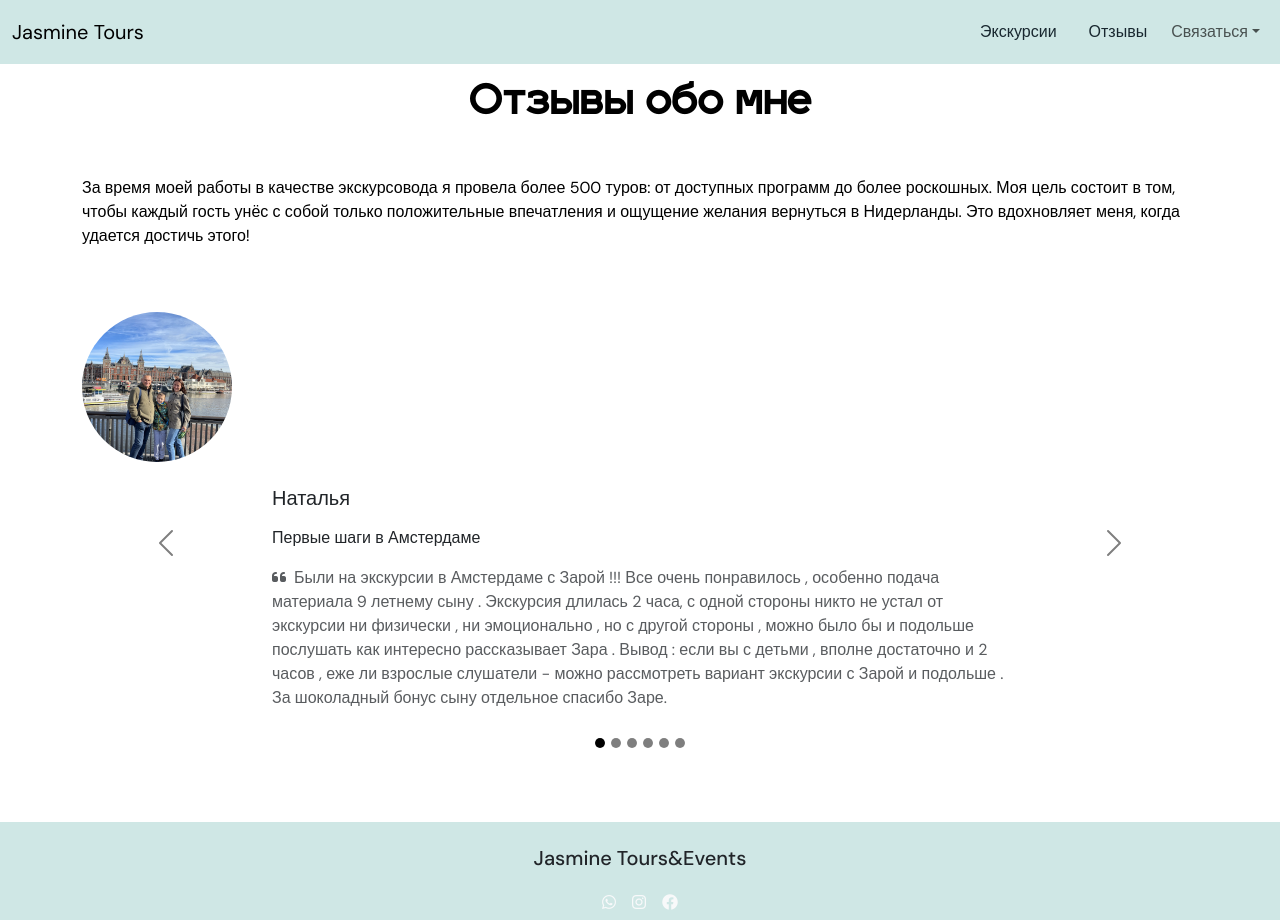
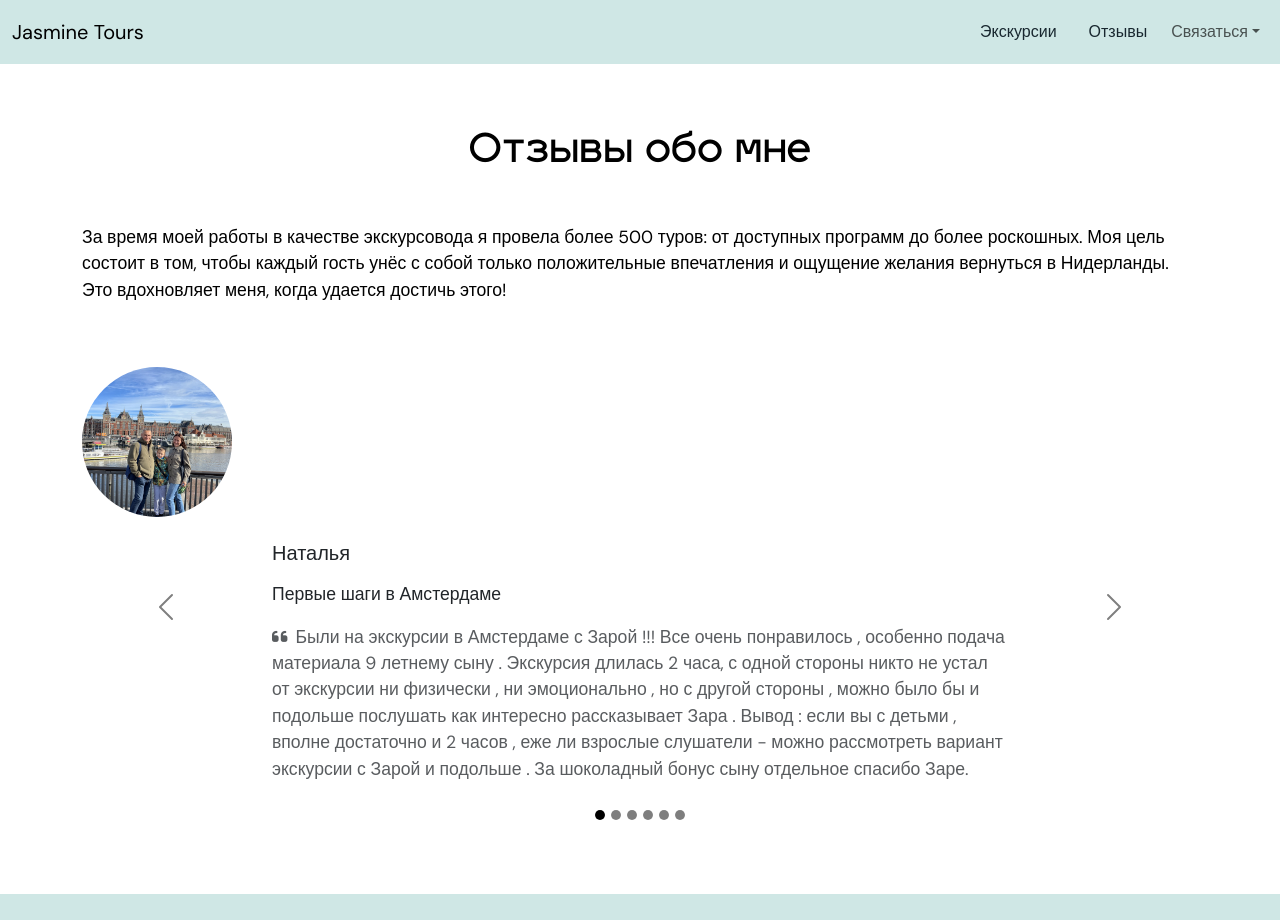
Before and after one commit to anisa07/jasmine-tours, a React (Create React App) app: page /reviews in a window 1280 px wide. Shown: the top 920 px of the page. Built offline with nearby package versions, Linux system fonts and the light colour scheme.

Commit message:
text design

```diff
--- a/src/components/Feedback.js
+++ b/src/components/Feedback.js
@@ -7,10 +7,11 @@ function Feedback({ feedbackData }) {
     <Container className="client pt-3 pb-5">
       <Row>
         <Col className="mb-5">
-          <h1 className="fw-bold text-black text-center mb-5">
-            Отзывы обо мне
-          </h1>
-          <p className="p-text text-black text-left">
+          <h1 className="text-black text-center m-5">Отзывы обо мне</h1>
+          <p
+            style={{ fontSize: "1.1em" }}
+            className="p-text text-black text-left"
+          >
             За время моей работы в качестве экскурсовода я провела более 500
             туров: от доступных программ до более роскошных. Моя цель состоит в
             том, чтобы каждый гость унёс с собой только положительные
@@ -31,8 +32,8 @@ function Feedback({ feedbackData }) {
             <Row className="d-flex justify-content-center">
               <Col lg={8}>
                 <h5 className="mb-3">{item.name}</h5>
-                <p>{item.tour}</p>
-                <p className="text-muted">
+                <p style={{ fontSize: "1.1em" }}>{item.tour}</p>
+                <p style={{ fontSize: "1.1em" }} className="text-muted">
                   <i className="fas fa-quote-left pe-2"></i>
                   {item.feedback}
                 </p>
--- a/src/components/Footer.js
+++ b/src/components/Footer.js
@@ -20,7 +20,7 @@ function Footer() {
               href="https://wa.me/c/31642221525"
               target="_blank"
               rel="noopener noreferrer"
-              className="text-light mr-2"
+              className="mr-2"
             >
               <i className="fa-brands fa-whatsapp icon-margin m-2"></i>
             </a>
@@ -28,7 +28,7 @@ function Footer() {
               href="https://www.instagram.com/jasmine.tours.amsterdam/"
               target="_blank"
               rel="noopener noreferrer"
-              className="text-light mr-2"
+              className="mr-2"
             >
               <i className="fa-brands fa-instagram icon-margin m-2"></i>
             </a>
@@ -36,7 +36,6 @@ function Footer() {
               href="https://www.facebook.com/zerifegulieva/"
               target="_blank"
               rel="noopener noreferrer"
-              className="text-light"
             >
               <i className="fa-brands fa-facebook icon-margin m-2"></i>
             </a>
--- a/src/routes/Excursions.js
+++ b/src/routes/Excursions.js
@@ -18,8 +18,8 @@ const Excursions = () => {
     >
       <Container>
         <div className="d-flex flex-column align-items-center mt-5">
-          <h1 className="mb-4">Мои Экскурсии</h1>
-          <p>
+          <h1 className="m-5">Мои Экскурсии</h1>
+          <p className="mb-5" style={{ fontSize: "1.1em" }}>
             Путешествие по Нидерландам — это возможность увидеть многообразие
             этой страны: от захватывающих городов до живописных деревень, от
             богатой истории до современной культуры. Мы пройдемся по улочкам
```
